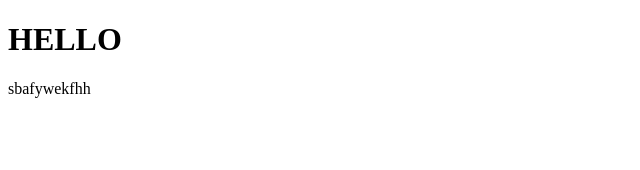
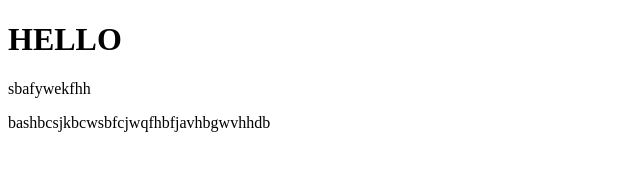
Before and after one commit to nabeel-78/kuch-bhi, a plain HTML site: page index.html in a window 1280 px wide. Shown: the whole page, without its empty margins (0-640 px from the left). Drawn offline with Linux system fonts and the light colour scheme.

Commit message:
Update index.html

```diff
--- a/index.html
+++ b/index.html
@@ -9,5 +9,6 @@
 <body>
     <H1>HELLO</H1>
     <p>sbafywekfhh</p>
+    bashbcsjkbcwsbfcjwqfhbfjavhbgwvhhdb
 </body>
 </html>
```
